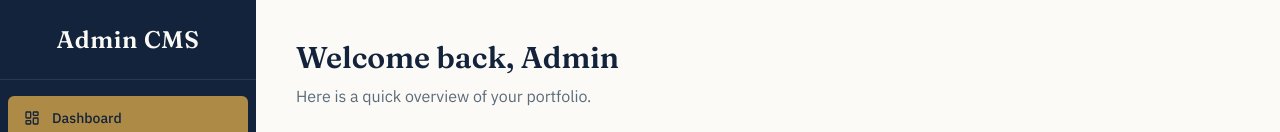
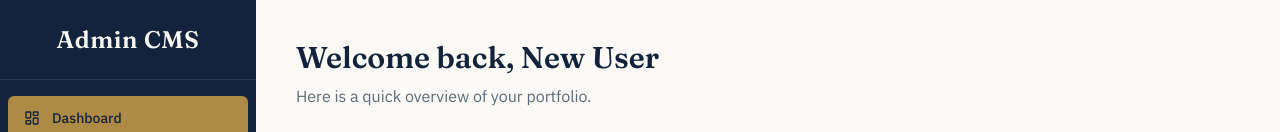
Before and after one commit to Mynul-Sakil/protfolio-customize, a Next.js app: page /admin in a window 1280 px wide. Shown: the top 132 px of the page. Built offline with nearby package versions, Linux system fonts and the light colour scheme; no server answers; the database is empty.

Commit message:
feat: fetch admin name from database to personalize dashboard welcome message

```diff
--- a/app/admin/page.tsx
+++ b/app/admin/page.tsx
@@ -1,6 +1,8 @@
 import { getServerSession } from "next-auth";
 import { authOptions } from "@/lib/auth";
 import { getDashboardStats, getRecentMessages } from "@/actions/dashboard";
+import dbConnect from "@/lib/mongodb";
+import Profile from "@/models/Profile";
 import Link from "next/link";
 import {
   FolderGit2,
@@ -17,6 +19,10 @@ import {
 export default async function AdminDashboard() {
   const session = await getServerSession(authOptions);
 
+  await dbConnect();
+  const profile = await Profile.findOne().lean();
+  const adminName = profile?.name || session?.user?.name || 'New User';
+
   const statsRes = await getDashboardStats();
   const stats = statsRes.success ? statsRes.data : null;
   const recentMessages = await getRecentMessages(3);
@@ -24,7 +30,7 @@ export default async function AdminDashboard() {
   return (
     <div className="space-y-8">
       <div className="mb-8">
-        <h1 className="text-3xl font-serif font-semibold text-ink">Welcome back, {session?.user?.name || 'Admin'}</h1>
+        <h1 className="text-3xl font-serif font-semibold text-ink">Welcome back, {adminName}</h1>
         <p className="text-slate mt-2">Here is a quick overview of your portfolio.</p>
       </div>
 
```
